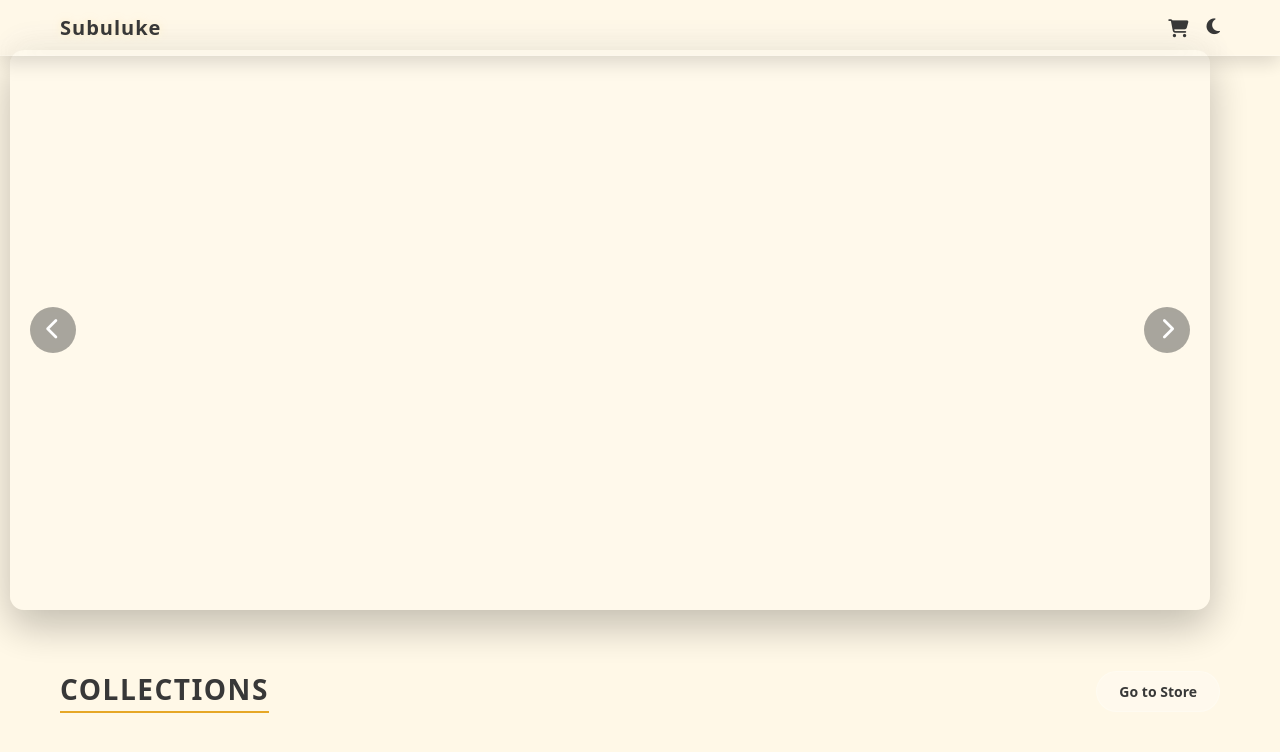
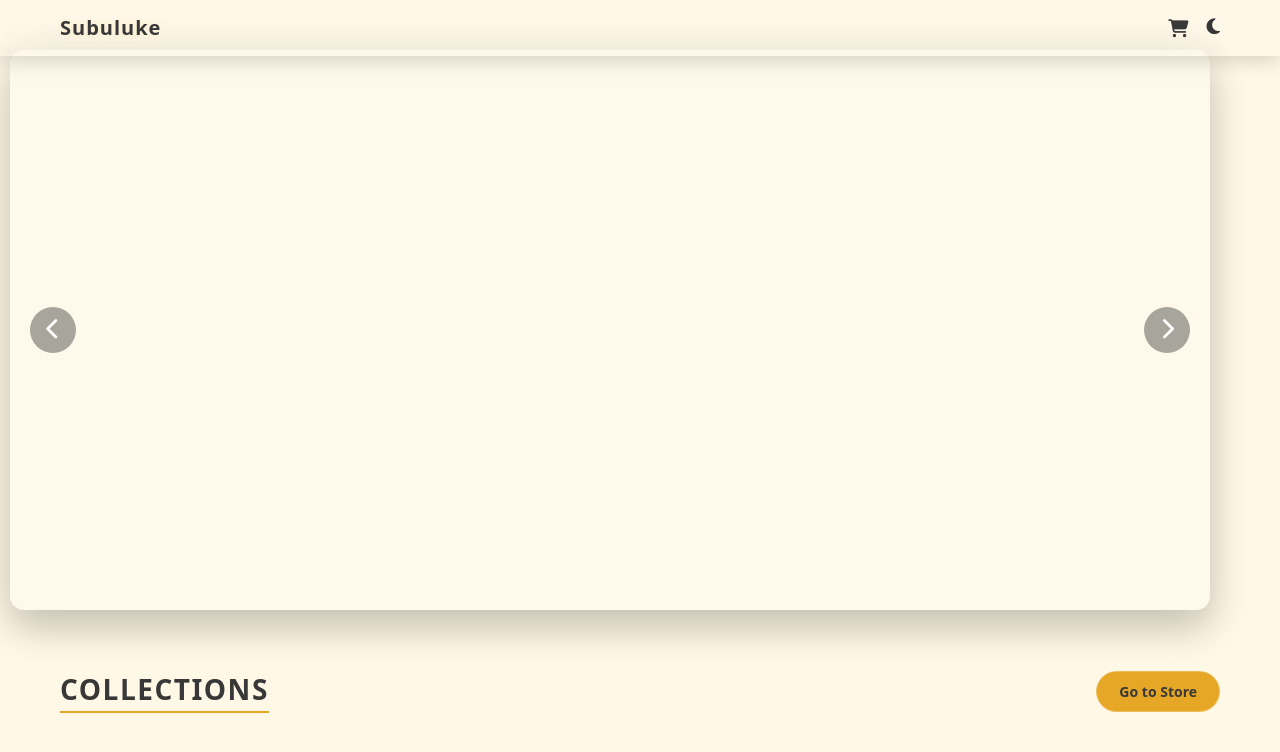
Before and after one commit to Popoeson/subuluke, a website: page home.html in a window 1280 px wide. Drawn offline with Linux system fonts and the light colour scheme; no server answers.

Commit message:
Update home.html

```diff
--- a/home.html
+++ b/home.html
@@ -562,8 +562,7 @@ PILL BUTTON
 
   color:var(--text);
 
-  /* glass style */
-  background:rgba(255,255,255,0.25);
+  background:var(--accent);
   backdrop-filter:blur(10px);
   -webkit-backdrop-filter:blur(10px);
 
```
